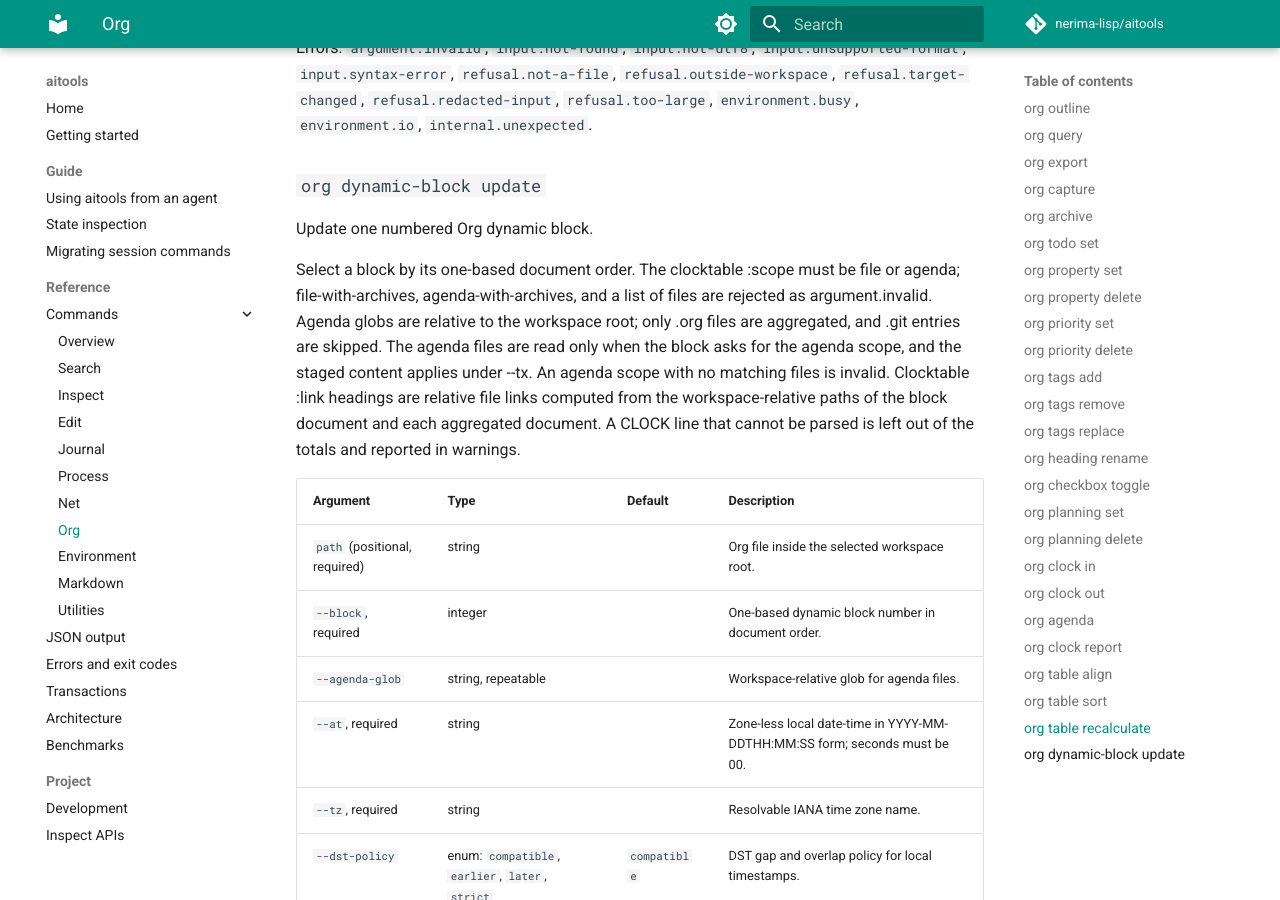
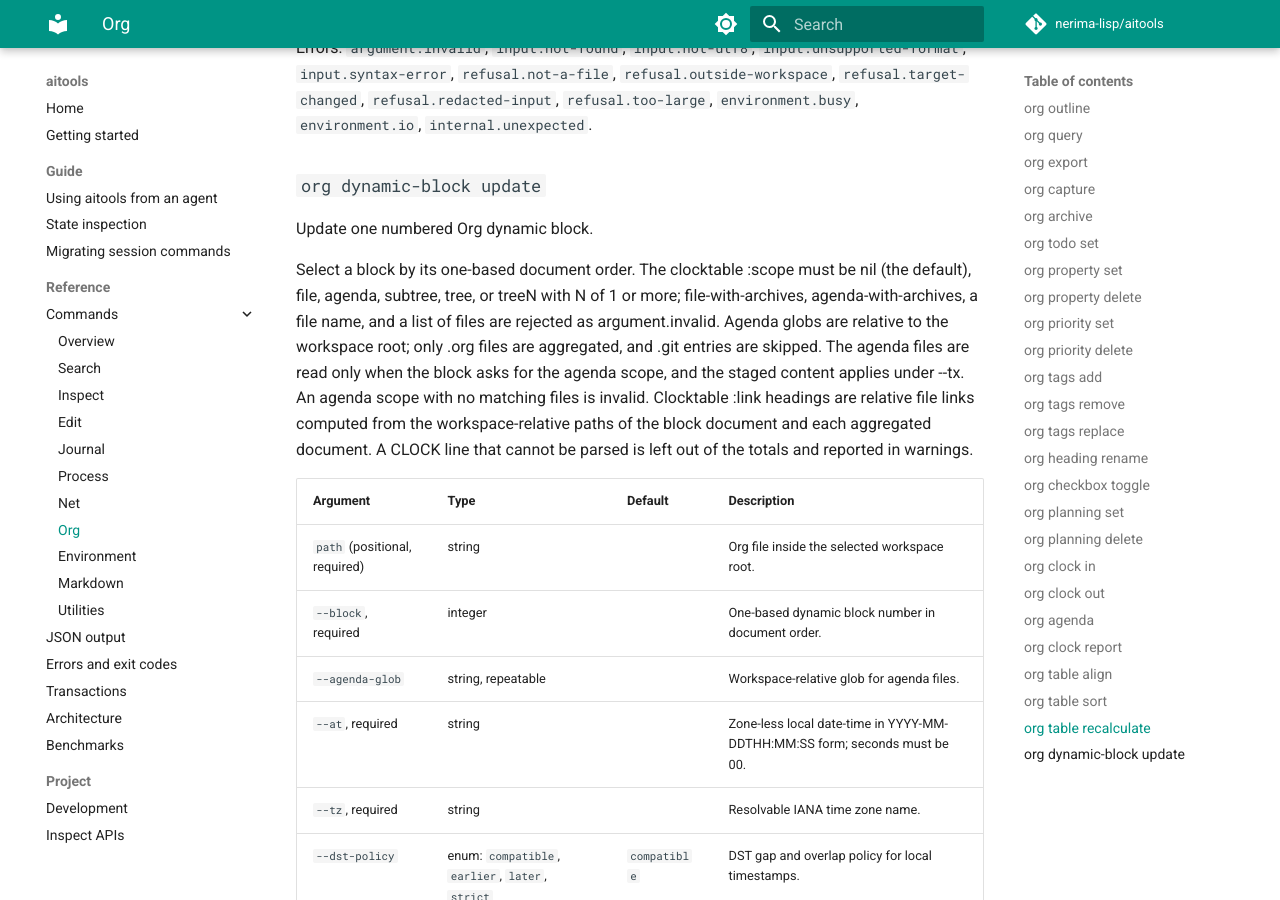
Before and after one commit to nerima-lisp/aitools, an MkDocs documentation site: the page built from docs/src/reference/commands/org.md, in a window 1280 px wide and 900 px high, scrolled down 32984 px. Built offline with MkDocs 1.6.1 and Material for MkDocs 9.7.7, drawn with Linux system fonts in a browser that asks for light colours; comment, search, counter and statistics services are not loaded.

Commit message:
fix(org): list every accepted clocktable scope and bound the echoed scope name

```diff
--- a/docs/src/reference/commands/org.md
+++ b/docs/src/reference/commands/org.md
@@ -680,7 +680,7 @@ Errors: `argument.invalid`, `input.not-found`, `input.not-utf8`, `input.unsuppor
 
 Update one numbered Org dynamic block.
 
-Select a block by its one-based document order. The clocktable :scope must be file or agenda; file-with-archives, agenda-with-archives, and a list of files are rejected as argument.invalid. Agenda globs are relative to the workspace root; only .org files are aggregated, and .git entries are skipped. The agenda files are read only when the block asks for the agenda scope, and the staged content applies under --tx. An agenda scope with no matching files is invalid. Clocktable :link headings are relative file links computed from the workspace-relative paths of the block document and each aggregated document. A CLOCK line that cannot be parsed is left out of the totals and reported in warnings.
+Select a block by its one-based document order. The clocktable :scope must be nil (the default), file, agenda, subtree, tree, or treeN with N of 1 or more; file-with-archives, agenda-with-archives, a file name, and a list of files are rejected as argument.invalid. Agenda globs are relative to the workspace root; only .org files are aggregated, and .git entries are skipped. The agenda files are read only when the block asks for the agenda scope, and the staged content applies under --tx. An agenda scope with no matching files is invalid. Clocktable :link headings are relative file links computed from the workspace-relative paths of the block document and each aggregated document. A CLOCK line that cannot be parsed is left out of the totals and reported in warnings.
 
 | Argument | Type | Default | Description |
 |---|---|---|---|
```
Also changed, not shown: 6 other files.
